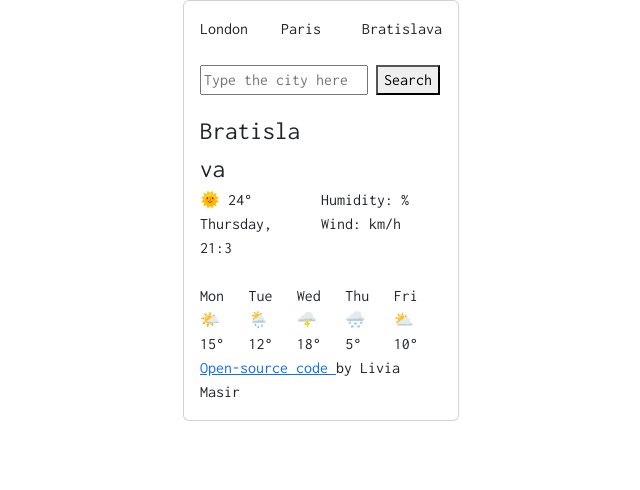
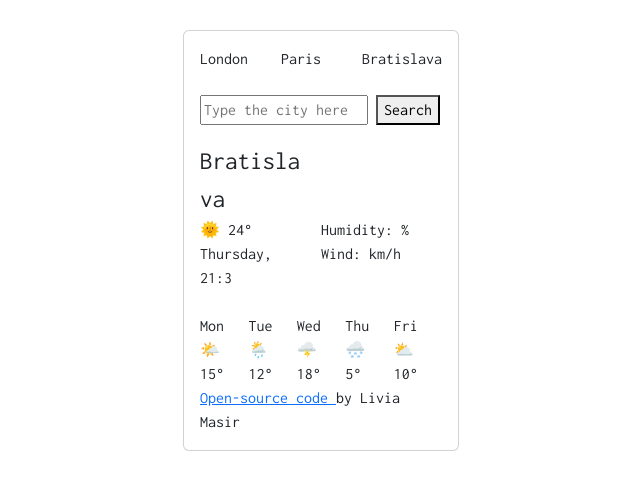
Before and after one commit to liviamasir/project-plus, a website built with Parcel: page index.html in a window 1280 px wide. Shown: the whole page, without its empty margins (319-959 px from the left). Built offline with nearby package versions, Linux system fonts and the light colour scheme; no server answers.

Commit message:
changed the margins and paddinf a bit

```diff
--- a/src/styles.css
+++ b/src/styles.css
@@ -1,7 +1,8 @@
 .container {
   font-family: "Inconsolata", monospace;
   width: 300px;
-  margin: 30 auto;
+  margin: 0 auto;
+  padding-top: 30px;
 }
 .bratislava {
   font-size: 25px;
@@ -10,3 +11,8 @@
   color: turquoise;
   border-radius: 4px;
 }
+
+.card-style {
+  max-width: 650px;
+  margin: 0 auto;
+}
```
